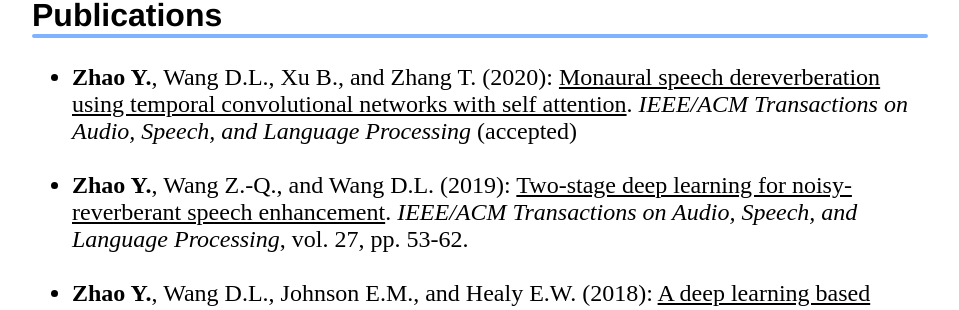
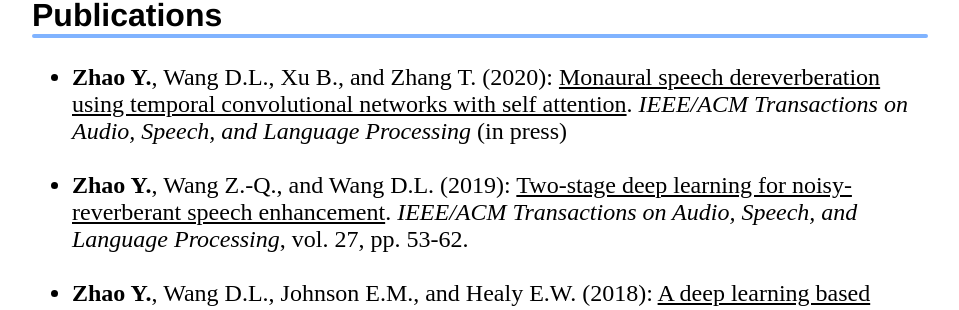
Before and after one commit to cliffzhao/cliffzhao.github.io, a Jekyll site: the page built from index.html, in a window 1280 px wide. Shown: the part 1179-1489 px from the top of the page, without its empty margins (160-1119 px from the left). Built offline with Jekyll 4.4.1, drawn with Linux system fonts in a browser that asks for light colours.

Commit message:
Update index.html

```diff
--- a/index.html
+++ b/index.html
@@ -51,7 +51,7 @@
     <ul>
 
     <li><strong>Zhao Y.</strong>, Wang D.L., Xu B., and Zhang T. (2020): <U>Monaural speech dereverberation using temporal convolutional networks with self attention</U>.
-	    <cite>IEEE/ACM Transactions on Audio, Speech, and Language Processing</cite> (accepted)
+	    <cite>IEEE/ACM Transactions on Audio, Speech, and Language Processing</cite> (in press)
     <br>
     <br>
 	    </li>
```
